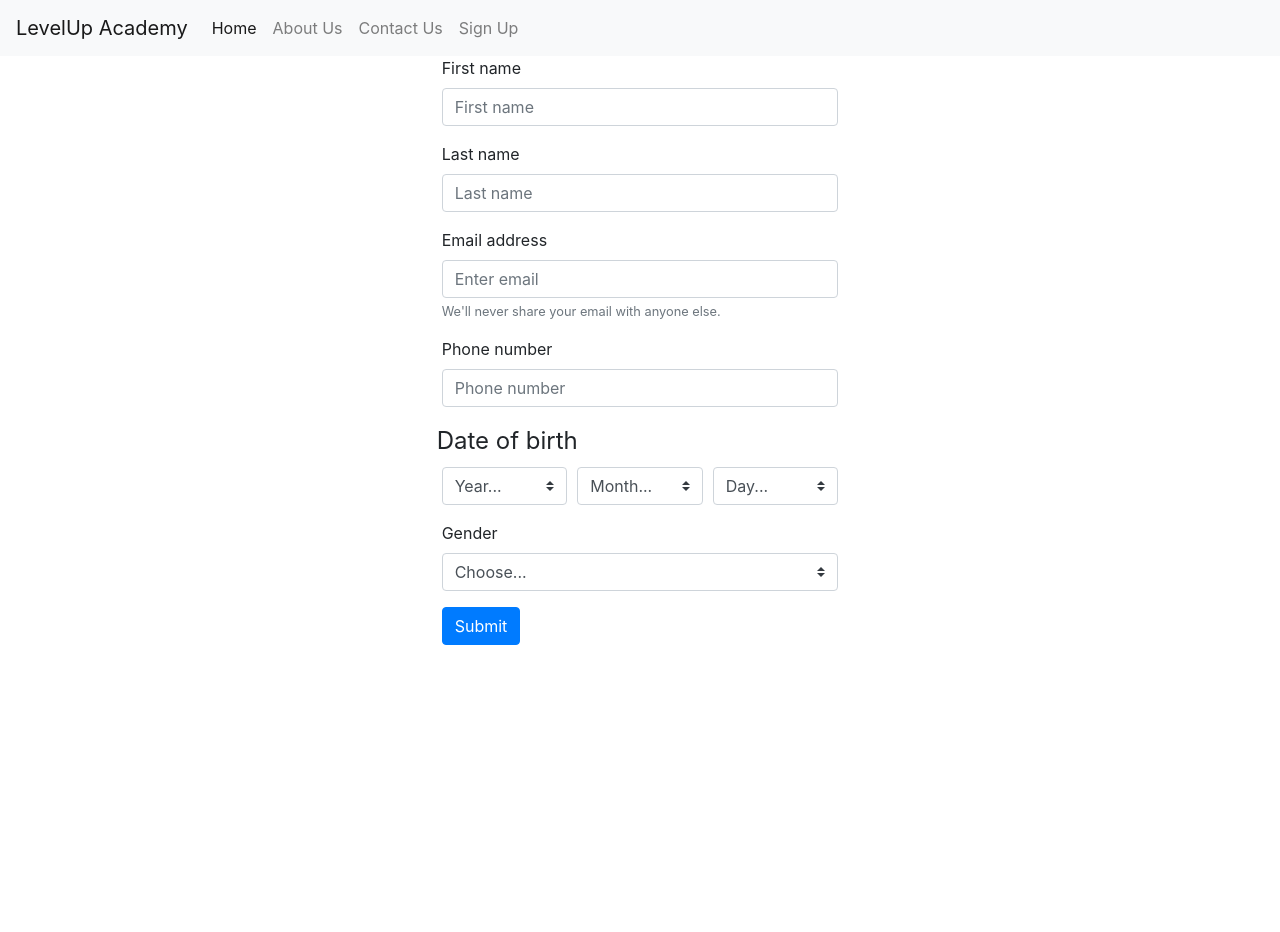
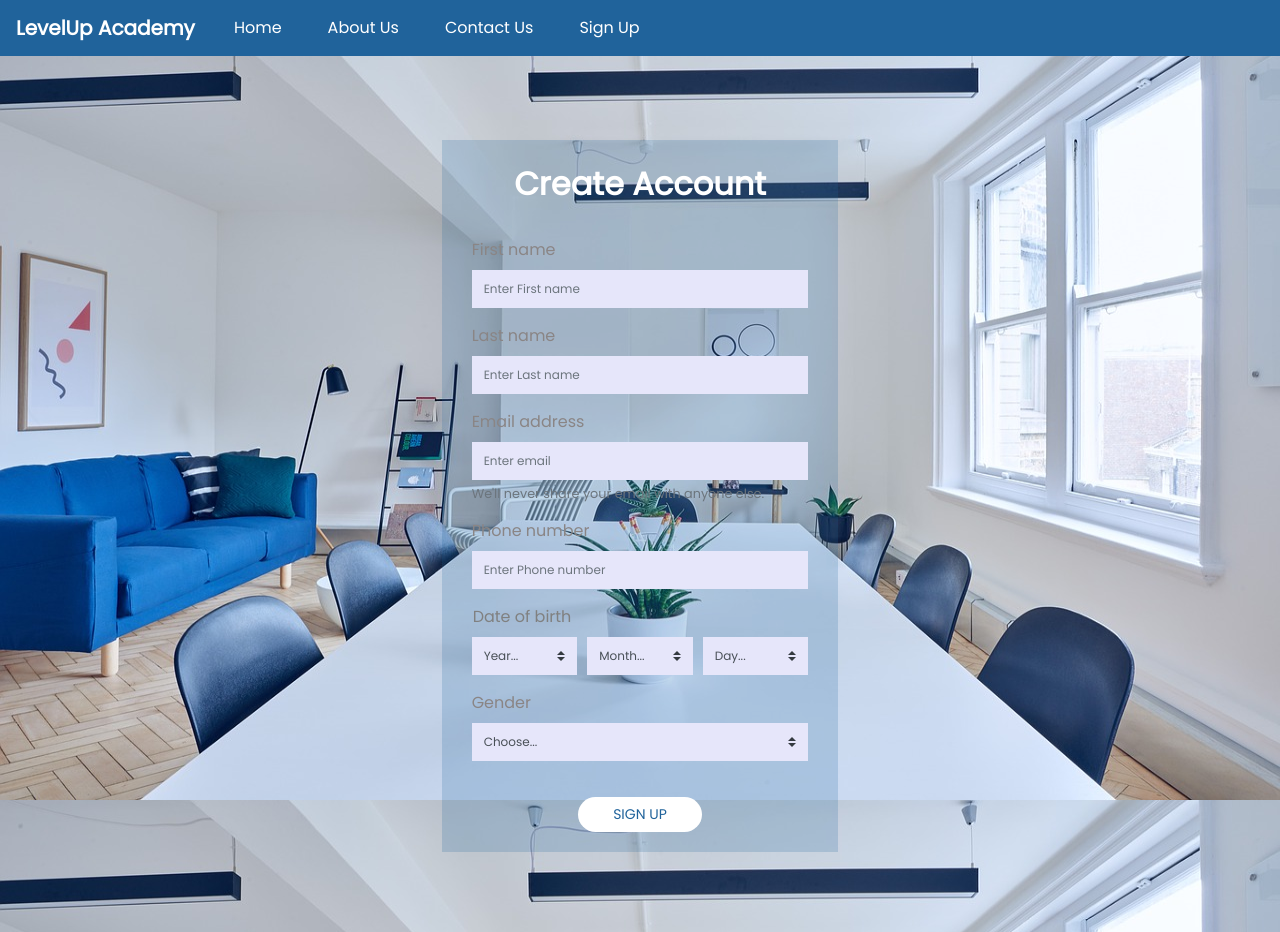
Before and after one commit to oyewoas/LevelUp-SignUpForm, a plain HTML site: page index.html in a window 1280 px wide. Before the commit the page ends 800 px from the top, so only its background shows below. Drawn offline with Linux system fonts and the light colour scheme.

Commit message:
finished the signup page and styling

```diff
--- a/assets/css/style.css
+++ b/assets/css/style.css
@@ -0,0 +1,110 @@
+*, *::after, *::before {
+    margin: 0;
+    padding: 0;
+     }
+
+
+body {
+    background-image: url('../images/chairs-2181994_1280.jpg');
+    background-position: center;
+    background-attachment: fixed;
+    background-size: 100%;
+    font-family: 'Poppins', sans-serif;
+    margin-top: 20px;
+
+}
+
+nav{
+    background-color: rgb(32,99,155);
+}
+
+nav a{
+    text-decoration: none;
+}
+
+.navbar-brand{
+    color: white;
+    font-size: 20px;
+    font-weight: bold;
+}
+.navbar-brand:hover{
+    color: white;
+}
+
+
+.form{
+    padding-top: 20px;
+    padding-left: 30px;
+    padding-right: 30px;
+    padding-bottom: 20px;
+    margin-bottom: 80px;
+    margin-top: 120px;
+}
+.form{
+    background-color: rgb(32,99,155, .2);
+}
+.form:hover{
+    background-color: rgb(32,99,155);
+}
+
+.formlegend{
+    color: white;
+    font-size: 32px;
+    font-weight: bold;
+    margin-bottom: 30px;
+
+}
+
+.nav-link{
+    color: white;
+    margin-left: 10px;
+    margin-right: 10px;
+
+}
+.nav-item{
+    padding-left: 5px;
+    padding-right: 5px;
+}
+.nav-link:hover{
+    color: white;
+    opacity: 0.7;
+}
+.signupbtn .btn{
+    background-color: white;
+    color:rgb(32,99,155);
+    border: none;
+    border-radius: 30px;
+    text-transform: uppercase;
+    padding: 7px 35px;
+    font-size: 14px;
+    box-shadow: 1px grey;
+    margin-top: 20px;
+}
+
+.form label{
+    color: rgb(138, 133, 133);
+    font-size: 16px;
+}
+
+.form .dateofbirthlegend{
+    color: grey;
+    font-size: 16px;
+    padding-left: 6px;
+}
+
+.form .form-control{
+    border: none;
+    border-radius: 0px;
+    background-color: lavender;
+    font-size: 12px;
+    color: black
+
+}
+
+.form .custom-select{
+    border: none;
+    border-radius: 0px;
+    background-color: lavender;
+    font-size: 12px;
+
+}
--- a/index.html
+++ b/index.html
@@ -1,22 +1,26 @@
 <!DOCTYPE html>
 <html lang="en">
+
 <head>
     <meta charset="UTF-8">
     <meta name="viewport" content="width=device-width, initial-scale=1.0">
     <meta http-equiv="X-UA-Compatible" content="ie=edge">
     <link rel="stylesheet" href="assets/css/frameworks/bootstrap/css/bootstrap.min.css">
     <link rel="stylesheet" href="assets/css/style.css">
+    <link href="https://fonts.googleapis.com/css?family=Poppins" rel="stylesheet">
     <title>Sign Up | Homepage</title>
 </head>
+
 <body>
     <header>
-            <nav class="navbar navbar-expand-lg navbar-light bg-light">
+        <nav class="navbar navbar-expand-lg fixed-top ">
             <a class="navbar-brand" href="#">LevelUp Academy</a>
-                    <button class="navbar-toggler" type="button" data-toggle="collapse" data-target="#navbarNav" aria-controls="navbarNav" aria-expanded="false" aria-label="Toggle navigation">
+            <button class="navbar-toggler" type="button" data-toggle="collapse" data-target="#navbarNav" aria-controls="navbarNav"
+                aria-expanded="false" aria-label="Toggle navigation">
                 <span class="navbar-toggler-icon"></span>
             </button>
             <div class="collapse navbar-collapse" id="navbarNav">
-                      <ul class="navbar-nav">
+                <ul class="navbar-nav mr-auto">
                     <li class="nav-item active">
                         <a class="nav-link" href="#">Home <span class="sr-only">(current)</span></a>
                     </li>
@@ -40,22 +44,25 @@
                 <div class="col-md-4">
                     <div class="form">
                         <form>
+                            <legend class="formlegend text-center">Create Account</legend>
                             <div class="form-group">
                                 <label for="firstname">First name</label>
-                                            <input type="text" class="form-control" id="firstname" placeholder="First name">
+                                <input type="text" class="form-control" id="firstname" placeholder="Enter First name">
                             </div>
                             <div class="form-group">
                                 <label for="lastname">Last name</label>
-                                                <input type="text" class="form-control" id="lastname" placeholder="Last name">
+                                <input type="text" class="form-control" id="lastname" placeholder="Enter Last name">
                             </div>
                             <div class="form-group">
                                 <label for="emailaddress">Email address</label>
-                                      <input type="email" class="form-control" id="emailaddress" aria-describedby="emailHelp" placeholder="Enter email">
-                                      <small id="emailHelp" class="form-text text-muted">We'll never share your email with anyone else.</small>
+                                <input type="email" class="form-control" id="emailaddress" aria-describedby="emailHelp"
+                                    placeholder="Enter email">
+                                <small id="emailHelp" class="form-text text-muted">We'll never share your email with
+                                    anyone else.</small>
                             </div>
                             <div class="form-group">
                                 <label for="phoneno">Phone number</label>
-                                      <input type="tel" class="form-control" id="phoneno" placeholder="Phone number">
+                                <input type="tel" class="form-control" id="phoneno" placeholder="Enter Phone number">
                             </div>
                             <div class="form-row">
                                 <legend class="dateofbirthlegend">Date of birth</legend>
@@ -94,8 +101,8 @@
                                 </select>
                             </div>
 
-                                    <div class="signupbtn">
-                                    <button type="submit" class="btn btn-primary">Submit</button>
+                            <div class="signupbtn text-center">
+                                <button type="submit" class="btn ">Sign Up</button>
 
                             </div>
                         </form>
@@ -106,5 +113,7 @@
         </div>
     </main>
 
+    <script src="assets/js/frameworks/bootstrap/js/bootstrap.min.js"></script>
 </body>
+
 </html>
```
Also changed, not shown: assets/images/1057a15e090e606.jpg (added), assets/images/chairs-2181994_1280.jpg (added), 1 other file. Lines whose indentation alone changed are shown as unchanged.
